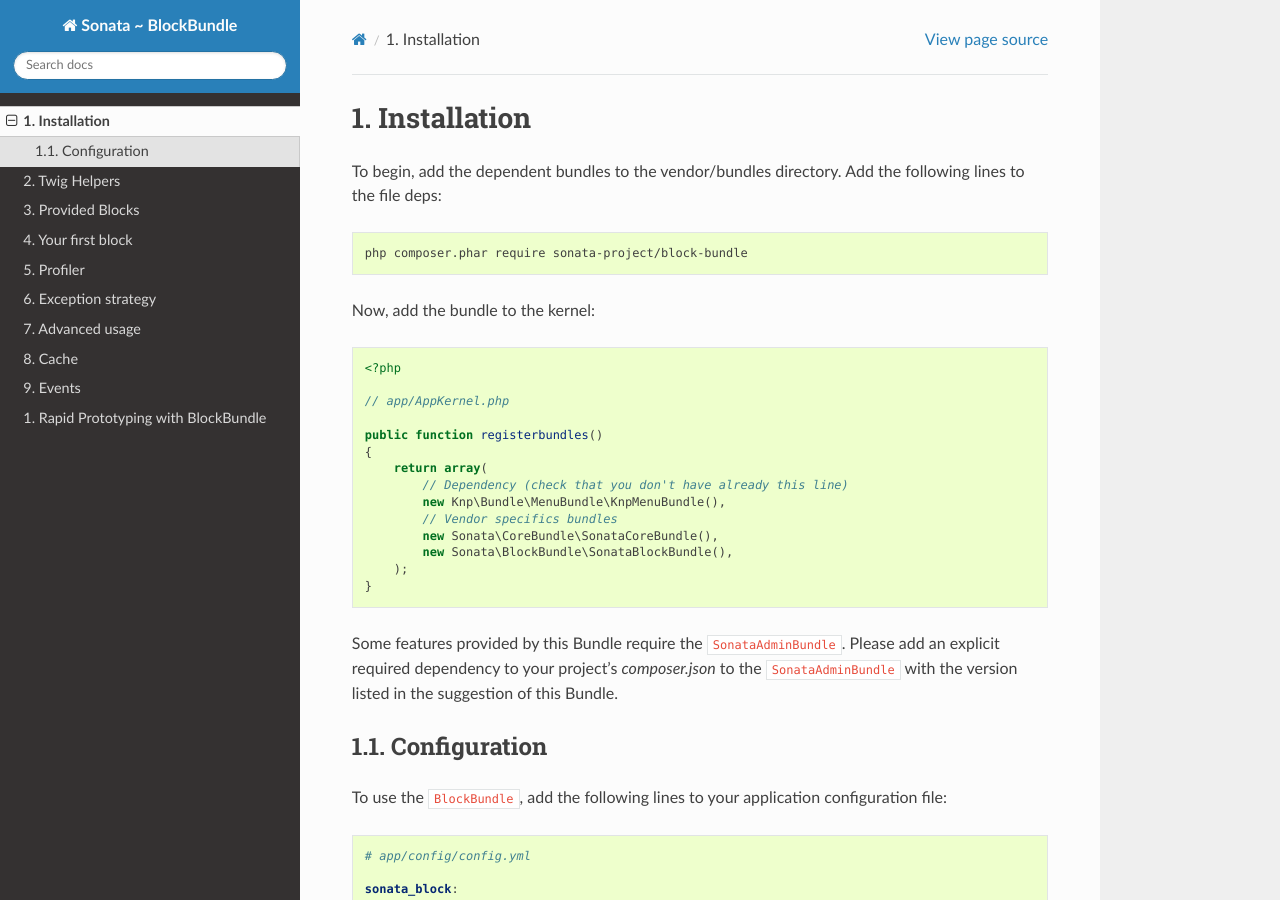
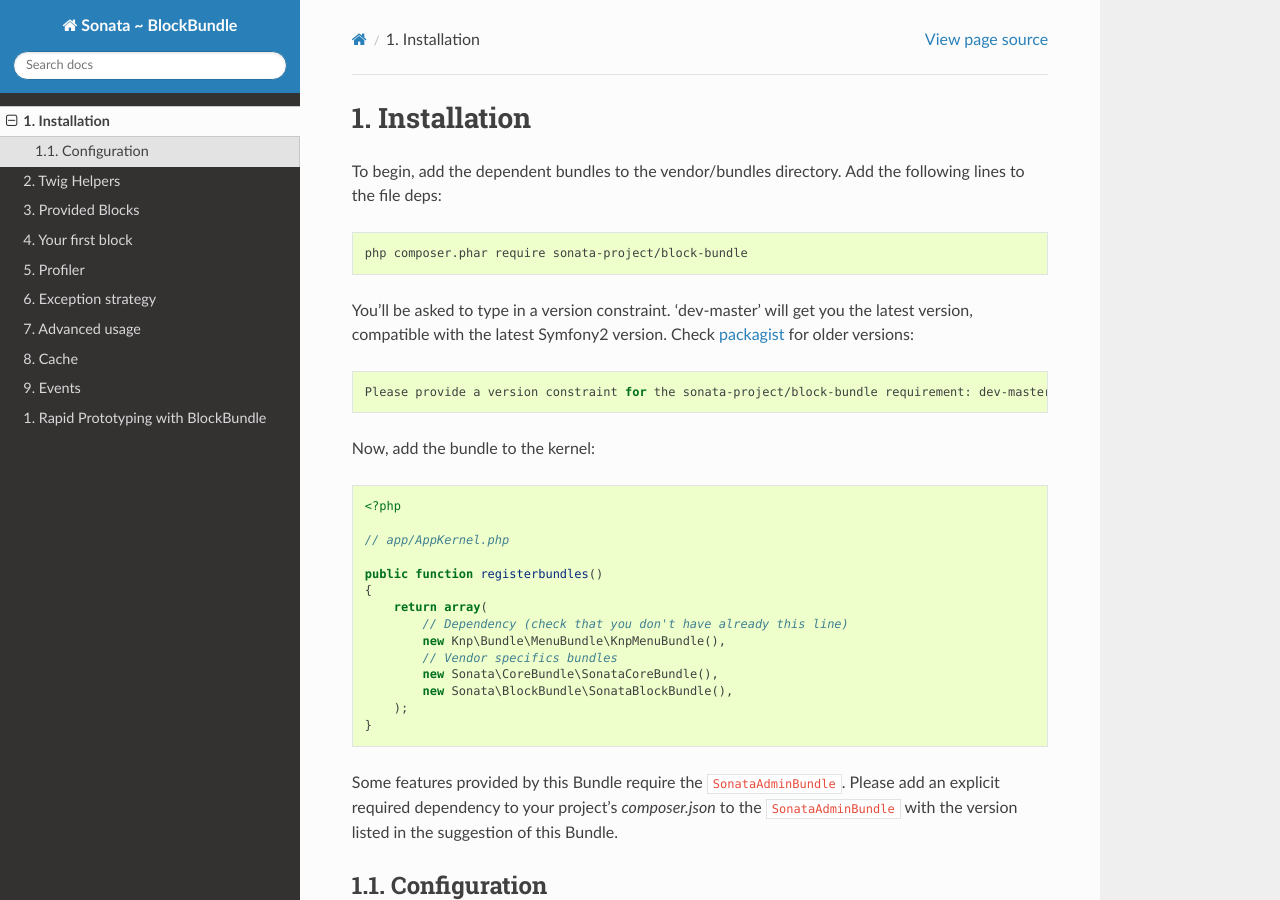
Before and after one commit to sonata-project/SonataBlockBundle, a Sphinx documentation site: the page built from Resources/doc/reference/installation.rst, in a window 1280 px wide and 900 px high. Built offline with Sphinx 7.4.7 and the Read the Docs theme 2.0.0, drawn with Linux system fonts in a browser that asks for light colours.

Commit message:
installation docs extended

```diff
--- a/Resources/doc/reference/installation.rst
+++ b/Resources/doc/reference/installation.rst
@@ -10,6 +10,14 @@ To begin, add the dependent bundles to the vendor/bundles directory. Add the fol
 .. code-block:: bash
 
     php composer.phar require sonata-project/block-bundle
+
+You’ll be asked to type in a version constraint. 'dev-master' will get you the latest
+version, compatible with the latest Symfony2 version. Check `packagist <https://packagist.org/packages/sonata-project/block-bundle>`_
+for older versions:
+
+.. code-block:: bash
+
+    Please provide a version constraint for the sonata-project/block-bundle requirement: dev-master
 
 Now, add the bundle to the kernel:
 
```
